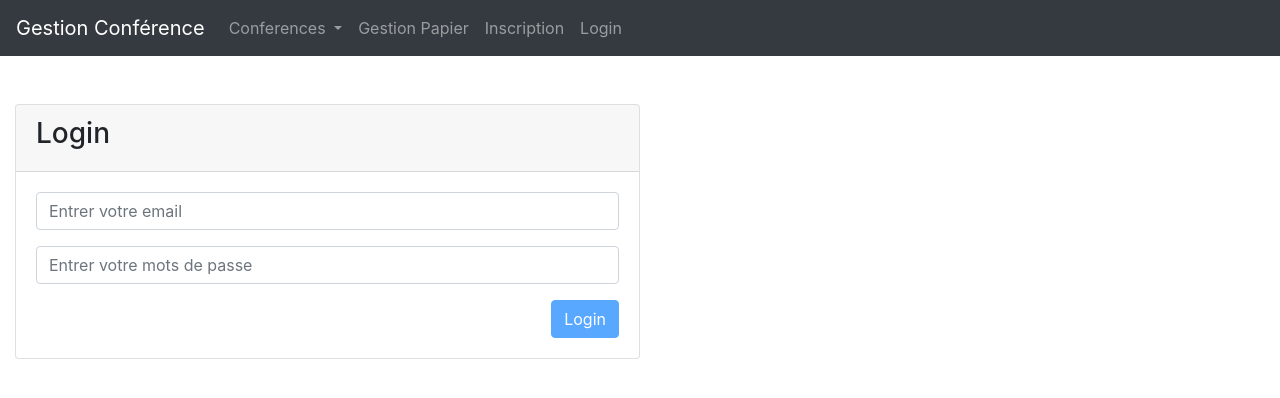
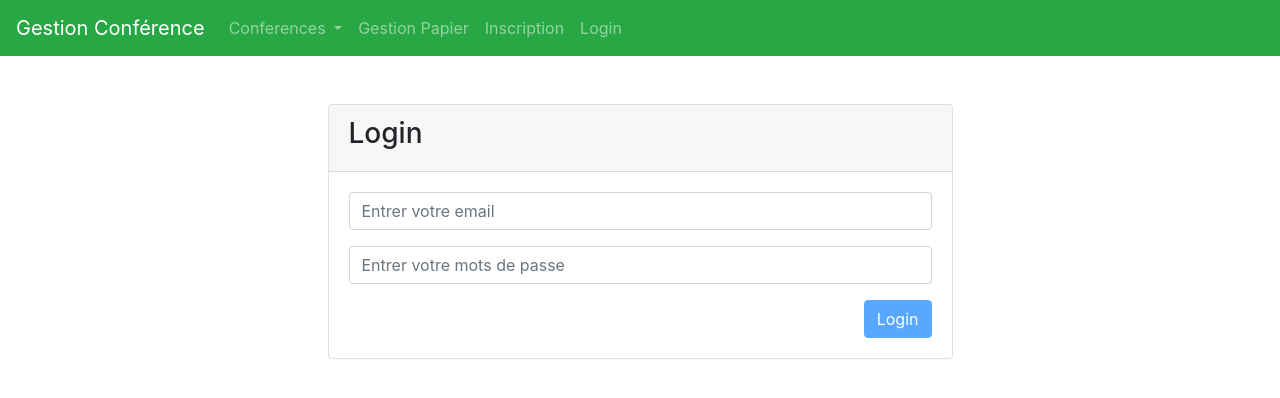
Before and after one commit to Haythamfdl/Conference-app, an Angular app: page /Login in a window 1280 px wide. Shown: the top 398 px of the page. Built offline with nearby package versions, Linux system fonts and the light colour scheme.

Commit message:
Correction mx-auto

```diff
--- a/src/app/component/login/login.component.html
+++ b/src/app/component/login/login.component.html
@@ -1,4 +1,4 @@
-<div class="card my-5 w-50 mx-autong serv">
+<div class="card my-5 w-50 mx-auto">
   <div class="card-header"><h3>Login</h3></div>
   <div class="card-body">
     <form (ngSubmit)="onSubmit()"  #form="ngForm">
--- a/src/app/component/navbar/navbar.component.html
+++ b/src/app/component/navbar/navbar.component.html
@@ -1,4 +1,4 @@
-<nav class="navbar navbar-expand-lg navbar-dark bg-dark">
+<nav class="navbar navbar-expand-lg navbar-dark bg-success">
   <a class="navbar-brand" href="/">{{ title }}</a>
   <button class="navbar-toggler" type="button" data-toggle="collapse" data-target="#navbarNavDropdown" aria-controls="navbarNavDropdown" aria-expanded="false" aria-label="Toggle navigation">
     <span class="navbar-toggler-icon"></span>
```
